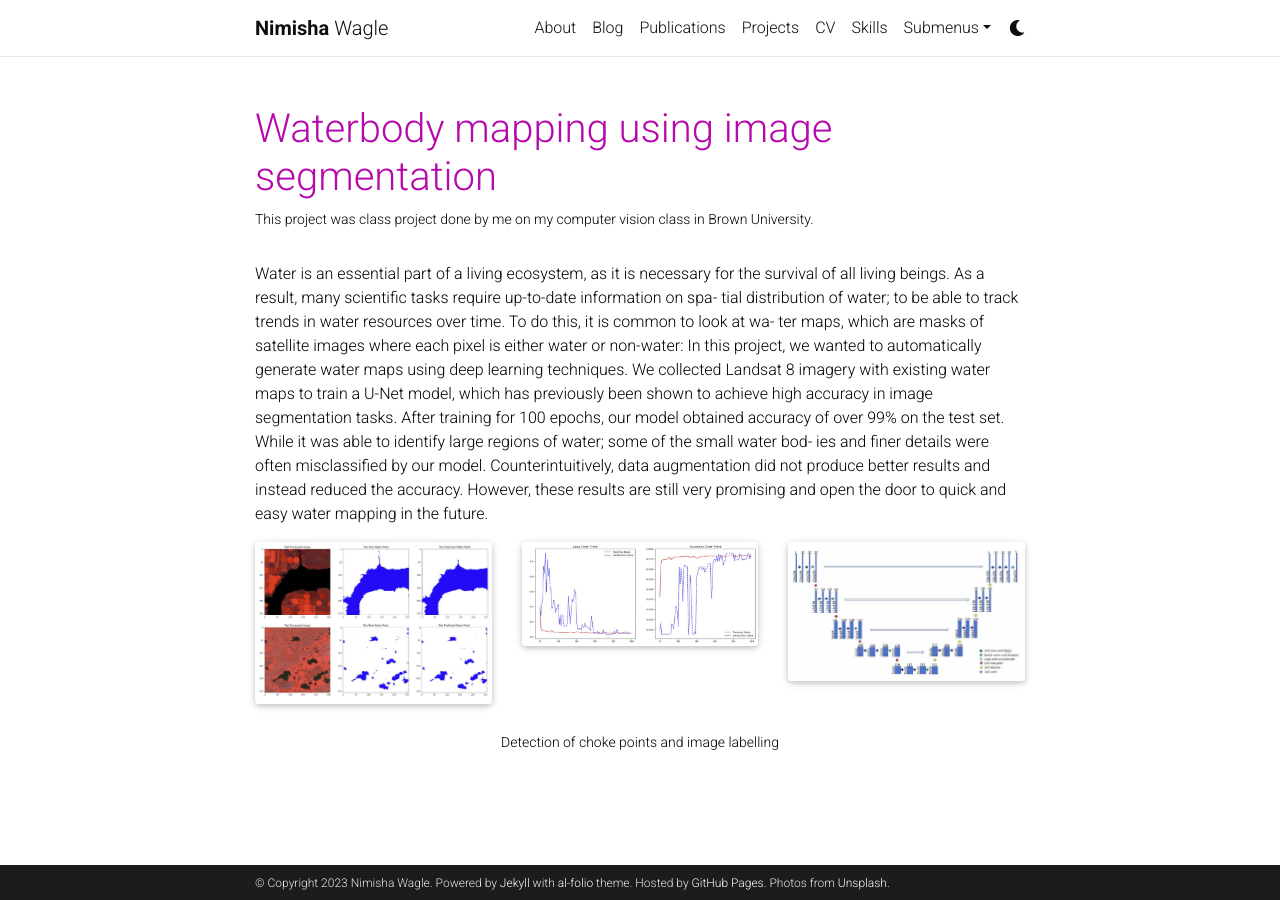
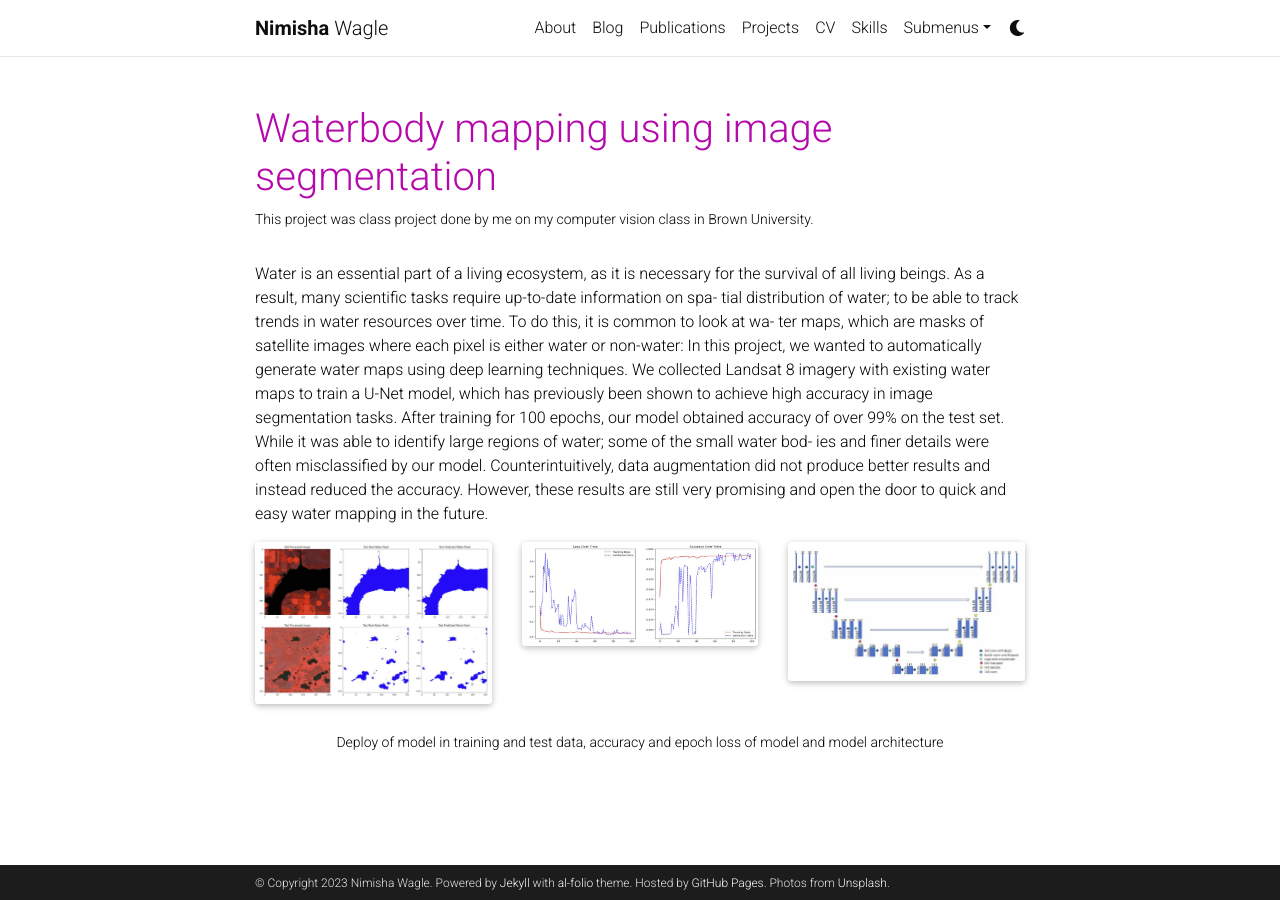
Before and after one commit to wagle1996/wagle1996.github.io, a Jekyll site: the page built from _projects/8_project.md, in a window 1280 px wide. Built offline with Jekyll 4.4.1, drawn with Linux system fonts in a browser that asks for light colours; full-size pictures stand in for the smaller copies a plugin makes; comment, search, counter and statistics services are not loaded; a style sheet for code colours, icons or effects is not loaded.

Commit message:
Update 8_project.md

```diff
--- a/_projects/8_project.md
+++ b/_projects/8_project.md
@@ -39,5 +39,5 @@ and easy water mapping in the future.
     </div>
 </div>
 <div class="caption">
-    Detection of choke points and image labelling
+    Deploy of model in training and test data, accuracy and epoch loss of model and model architecture
 </div>
```
